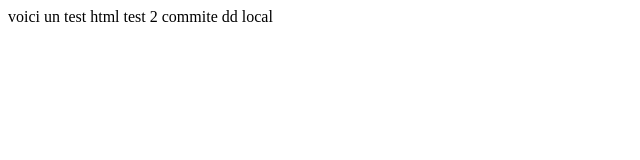
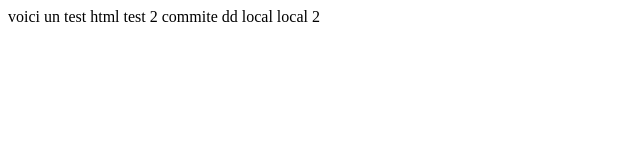
Before and after one commit to marval55/mygit, a plain HTML site: page index.html in a window 1280 px wide. Shown: the full height of the page, 0-640 px from the left. Drawn offline with Linux system fonts and the light colour scheme.

Commit message:
Update index.html
test

```diff
--- a/index.html
+++ b/index.html
@@ -8,5 +8,6 @@ voici un test html
     test 2
     commite dd
     local
+    local 2
 </body>
 </html>
```
